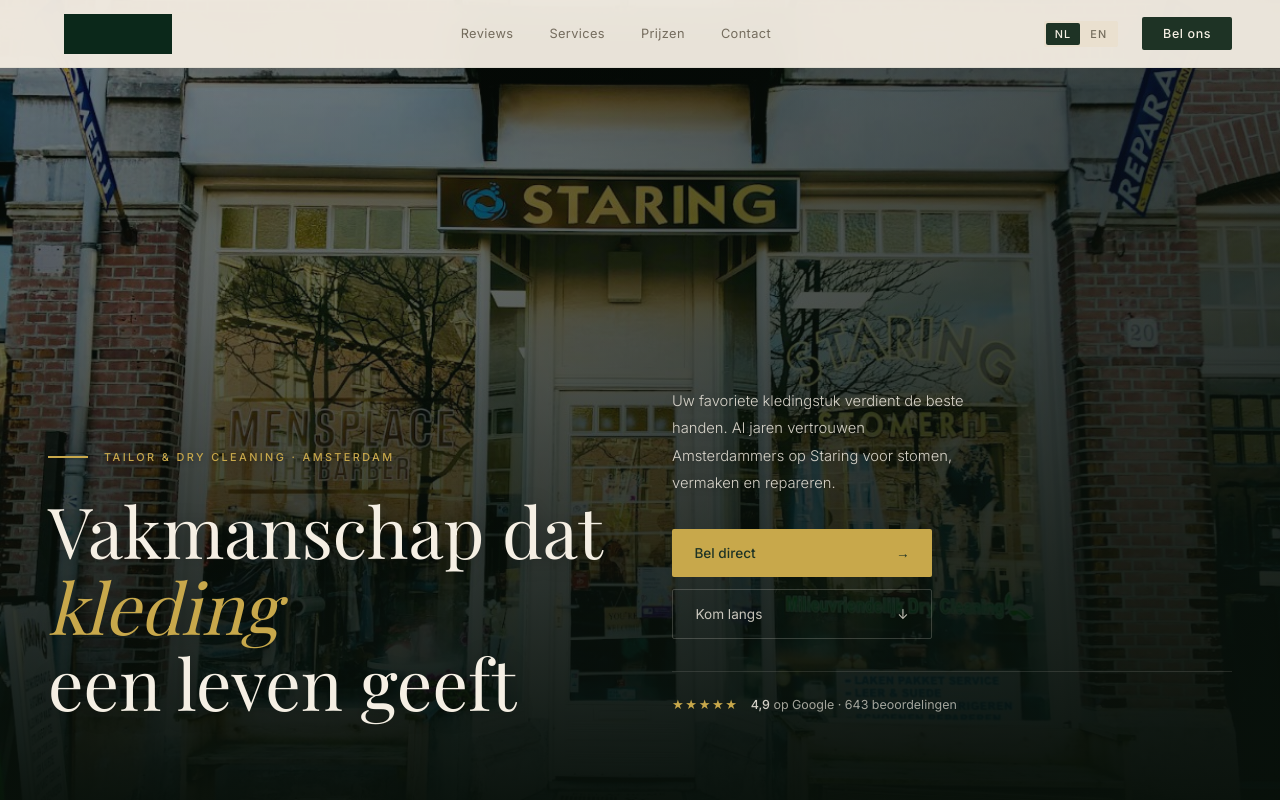
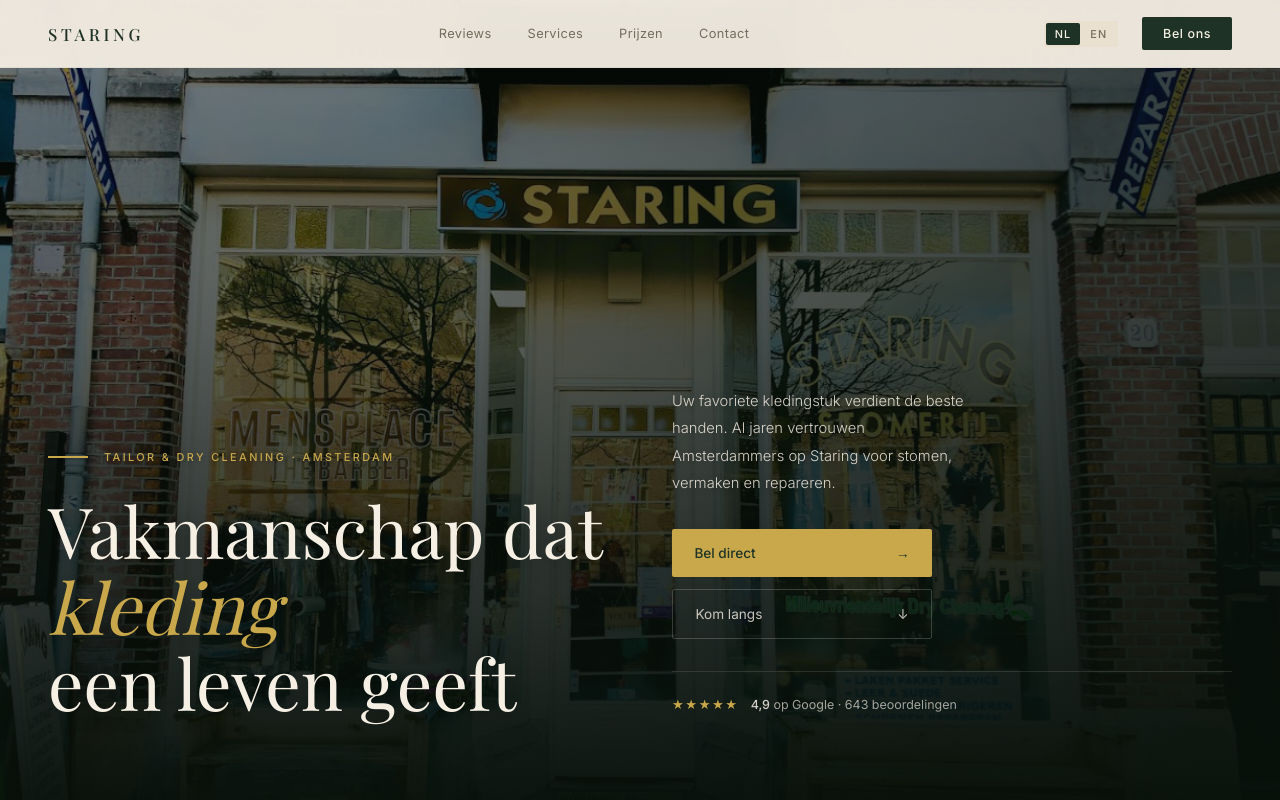
Before and after one commit to sebasvandijck/staring, a Next.js app: page / in a window 1280 px wide. Shown: the top 800 px of the page. Built offline with nearby package versions, Linux system fonts and the light colour scheme; a web font is replaced by a local one.

Commit message:
fix logo nav

```diff
--- a/components/Nav.tsx
+++ b/components/Nav.tsx
@@ -1,7 +1,6 @@
 'use client'
 
 import { useState, useEffect } from 'react'
-import Image from 'next/image'
 
 const NAV_LINKS = [
   { href: '#reviews', nl: 'Reviews', en: 'Reviews' },
@@ -36,8 +35,8 @@
       borderBottom: '1px solid rgba(30,51,37,0.06)',
       transition: 'background 0.3s',
     }}>
-      <a href="#" style={{ display: 'flex', alignItems: 'center', flexShrink: 0 }}>
-        <Image src="/images/logo.png" alt="Staring Tailor & Dry Cleaning" width={140} height={40} style={{ objectFit: 'contain', filter: 'brightness(0) saturate(100%) invert(15%) sepia(30%) saturate(800%) hue-rotate(100deg) brightness(80%)' }} />
+      <a href="#" style={{ flexShrink: 0, textDecoration: 'none' }}>
+        <span style={{ fontFamily: 'var(--font-playfair), serif', fontSize: '1.05rem', fontWeight: 500, letterSpacing: '0.22em', textTransform: 'uppercase', color: 'var(--green)' }}>Staring</span>
       </a>
 
       <div style={{ display: 'flex', gap: '2.25rem' }} className="nav-links">
```
